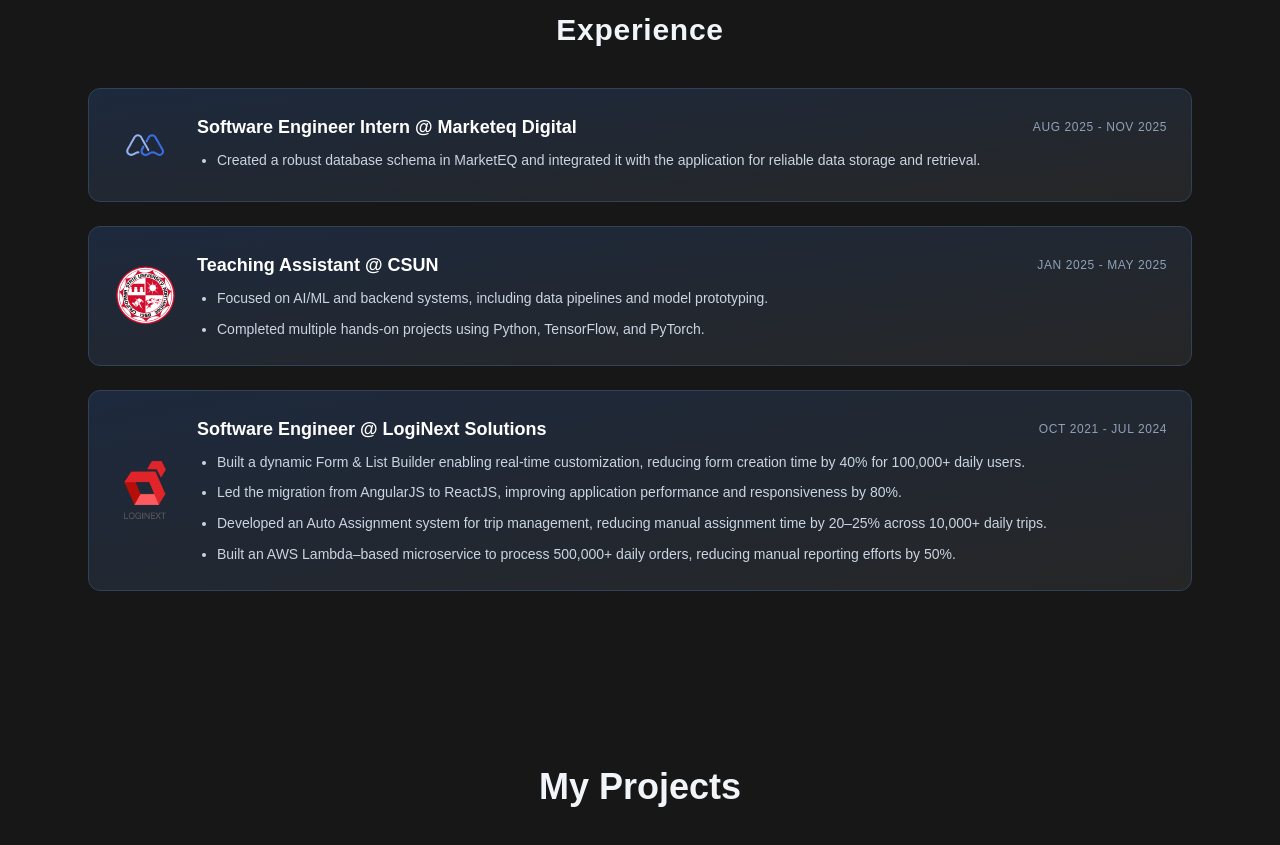
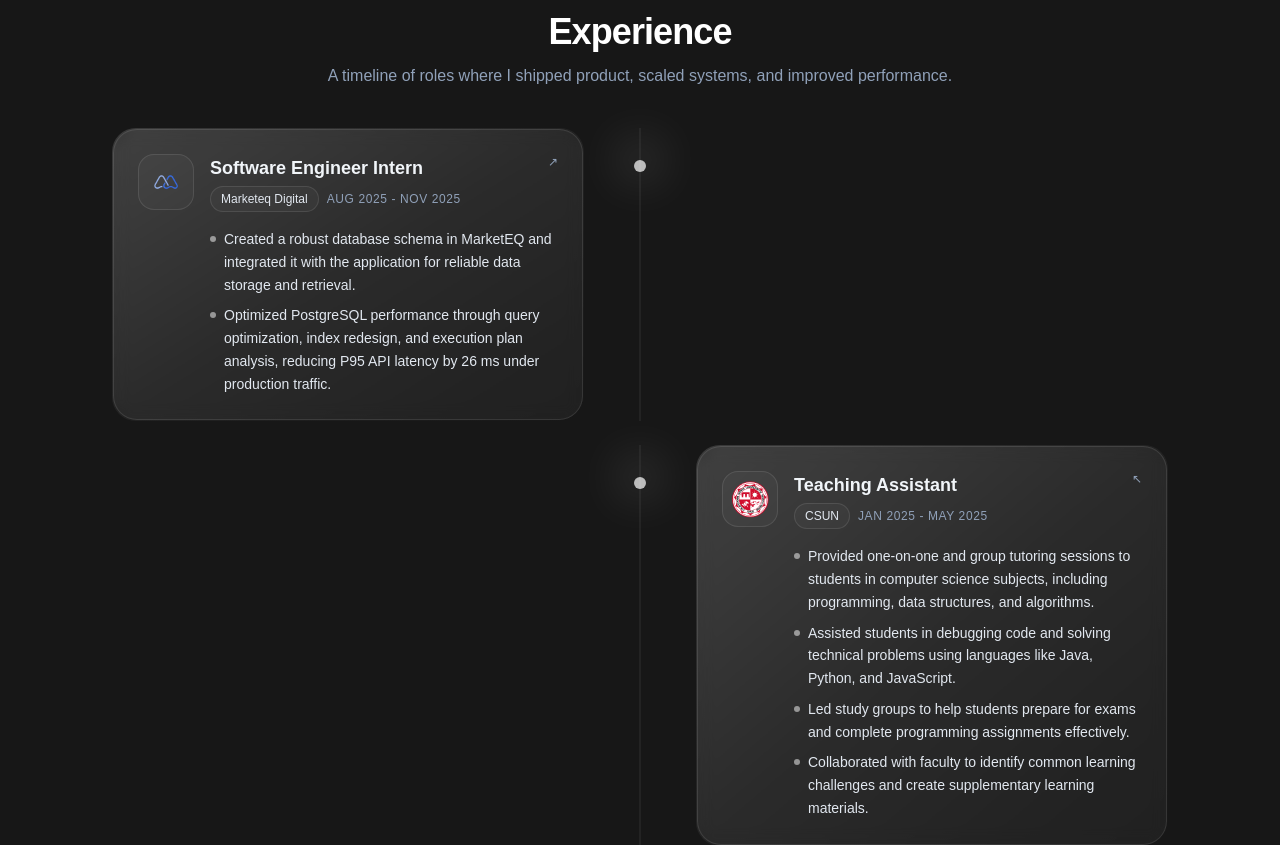
Before and after one commit to ashishnamdeo16/ashish-portfolio, a Next.js app: page / in a window 1280 px wide. Shown: the part 1440-2285 px from the top of the page. Built offline with nearby package versions, Linux system fonts and the light colour scheme.

Commit message:
Experience Section modified

```diff
--- a/app/pages/Experience/Experience.tsx
+++ b/app/pages/Experience/Experience.tsx
@@ -1,109 +1,249 @@
-
-
 const experience = [
   {
-    role: 'Software Engineer Intern',
-    company: 'Marketeq Digital',
-    duration: 'Aug 2025 - Nov 2025',
-    description: ['Created a robust database schema in MarketEQ and integrated it with the application for reliable data storage and retrieval.'],
-    logo: '/assets/marketEq.webp',
+    role: "Software Engineer Intern",
+    company: "Marketeq Digital",
+    duration: "Aug 2025 - Nov 2025",
+    description: [
+      "Created a robust database schema in MarketEQ and integrated it with the application for reliable data storage and retrieval.",
+      "Optimized PostgreSQL performance through query optimization, index redesign, and execution plan analysis, reducing P95 API latency by 26 ms under production traffic."
+    ],
+    logo: "/assets/marketEq.webp",
   },
   {
-    role: 'Teaching Assistant',
-    company: 'CSUN',
-    duration: 'Jan 2025 - May 2025',
+    role: "Teaching Assistant",
+    company: "CSUN",
+    duration: "Jan 2025 - May 2025",
     description: [
-      'Focused on AI/ML and backend systems, including data pipelines and model prototyping.',
-      'Completed multiple hands-on projects using Python, TensorFlow, and PyTorch.',
+      "Provided one-on-one and group tutoring sessions to students in computer science subjects, including programming, data structures, and algorithms.",
+      "Assisted students in debugging code and solving technical problems using languages like Java, Python, and JavaScript.",
+      "Led study groups to help students prepare for exams and complete programming assignments effectively.",
+      "Collaborated with faculty to identify common learning challenges and create supplementary learning materials."
     ],
-    logo: '/assets/CSUN.svg',
+    logo: "/assets/CSUN.svg",
   },
   {
-    role: 'Software Engineer',
-    company: 'LogiNext Solutions',
-    duration: 'Oct 2021 - Jul 2024',
+    role: "Software Engineer",
+    company: "LogiNext Solutions",
+    duration: "Oct 2021 - Jul 2024",
     description: [
-      'Built a dynamic Form & List Builder enabling real-time customization, reducing form creation time by 40% for 100,000+ daily users.',
-      'Led the migration from AngularJS to ReactJS, improving application performance and responsiveness by 80%.',
-      'Developed an Auto Assignment system for trip management, reducing manual assignment time by 20–25% across 10,000+ daily trips.',
-      'Built an AWS Lambda–based microservice to process 500,000+ daily orders, reducing manual reporting efforts by 50%.',
+      "Delivered a dynamic Form and List Builder spanning React and Java microservices,enabling real-time schema updates and reducing configuration effort by 40% for 100K+ daily users.",
+      "Diagnosed and resolved 500+ critical production bugs, improving system reliability and delivering a ~20% performance gain across core application flows.",
+      "Developed a scalable AWS Lambda–based microservice to retrieve and process order reports for 500,000+ daily orders, reducing manual data collection efforts by 50% and improving reporting efficiency.",
+      "Migrated key application modules from AngularJS to ReactJS, collaborating closely with backend services to ensure seamless integration. Achieved an ~80% performance improvement, significantly enhancing responsiveness and UX.",
+      "Designed and implemented a centralized Redmine Project Dashboard using ReactJS and Java to visualize project metrics, track task progress, and monitor team performance. Reduced report generation time by 60% for 15+ team members, streamlining project workflows.",
+      "CMS Platform Leadership: Led the development of a custom CMS platform with a team of 3 engineers, using ReactJS and NodeJS to manage blogs, articles, and multimedia content. Improved content management efficiency by 35% and reduced publishing time by 25%.",
+      "Built an intelligent Auto Assignment engine for trip management using order locations and saved configuration rules to automatically select optimal trips. Reduced manual assignment time by 20–25% across 10,000+ daily trips, improving operational efficiency.",
     ],
-    logo: '/assets/loginext.png',
-  }
-
+    logo: "/assets/loginext.png",
+  },
 ];
 
+type ExperienceItem = (typeof experience)[number];
 
 interface ExperienceProps {
   darkModeFlag: boolean;
 }
 
-const Experience = ({ darkModeFlag }: ExperienceProps) => {
-  const cardBg = darkModeFlag
-    ? 'from-slate-800 to-neutral-800 border border-slate-700 text-slate-300'
-    : 'from-white to-gray-100 border border-gray-300 text-gray-800';
+function cx(...classes: Array<string | false | undefined>) {
+  return classes.filter(Boolean).join(" ");
+}
+
+function ExperienceCard({
+  item,
+  darkModeFlag,
+  side,
+}: {
+  item: ExperienceItem;
+  darkModeFlag: boolean;
+  side: "left" | "right";
+}) {
+  const isLeft = side === "left";
+
+  const surface = darkModeFlag
+    ? "bg-white/[0.04] border-white/10 text-slate-100"
+    : "bg-black/[0.03] border-black/10 text-gray-900";
+
+  const muted = darkModeFlag ? "text-slate-400" : "text-gray-500";
+  const body = darkModeFlag ? "text-slate-200" : "text-gray-800";
+
+  // “cool” border illusion: outer gradient + inner surface
+  const outerGlow = darkModeFlag
+    ? "from-white/15 via-white/5 to-transparent"
+    : "from-black/15 via-black/5 to-transparent";
 
   return (
-    <section id="experience" className="space-y-10 py-16">
-      <h2 className="text-3xl font-extrabold tracking-wide text-center">
-        Experience
-      </h2>
+    <li className="relative grid md:grid-cols-2 md:gap-12">
+      {/* Center line */}
+      <div
+        className={cx(
+          "absolute left-4 top-0 h-full w-px md:left-1/2 md:-translate-x-1/2",
+          darkModeFlag ? "bg-white/10" : "bg-black/10"
+        )}
+        aria-hidden="true"
+      />
 
-      <div className="space-y-6">
-        {experience.map((exp, index) => (
+      {/* Dot + soft glow */}
       <div
-            key={index}
-            className={`flex p-6 rounded-xl bg-linear-to-br ${cardBg} transition-transform duration-200 hover:scale-[1.02]`}
+        className={cx(
+          "absolute left-4 top-8 h-3 w-3 -translate-x-1/2 rounded-full md:left-1/2 md:-translate-x-1/2",
+          darkModeFlag ? "bg-white/70" : "bg-black/40"
+        )}
+        aria-hidden="true"
+      />
+      <div
+        className={cx(
+          "absolute left-4 top-8 h-10 w-10 -translate-x-1/2 -translate-y-1/2 rounded-full blur-xl md:left-1/2 md:-translate-x-1/2",
+          darkModeFlag ? "bg-white/15" : "bg-black/10"
+        )}
+        aria-hidden="true"
+      />
+
+      {/* Card column placement */}
+      <div
+        className={cx(
+          "md:col-span-1",
+          isLeft ? "md:col-start-1 md:pr-8" : "md:col-start-2 md:pl-8"
+        )}
       >
-            {/* Logo */}
-            {exp.logo && (
+        {/* Outer gradient border */}
+        <div
+          className={cx(
+            "rounded-3xl p-[1px] bg-gradient-to-br",
+            outerGlow
+          )}
+        >
+          {/* Inner card */}
+          <article
+            className={cx(
+              "group relative rounded-3xl border p-5 sm:p-6 backdrop-blur",
+              surface,
+              "transition-all duration-300",
+              "hover:-translate-y-1 hover:shadow-[0_20px_80px_-40px_rgba(0,0,0,0.7)]"
+            )}
+          >
+            {/* subtle shine */}
+            <div
+              className={cx(
+                "pointer-events-none absolute inset-0 rounded-3xl opacity-0 transition-opacity duration-300 group-hover:opacity-100",
+                darkModeFlag
+                  ? "bg-gradient-to-tr from-white/0 via-white/5 to-white/0"
+                  : "bg-gradient-to-tr from-black/0 via-black/5 to-black/0"
+              )}
+              aria-hidden="true"
+            />
+
+            <div className="flex items-start gap-4">
+              {item.logo ? (
+                <div
+                  className={cx(
+                    "h-12 w-12 sm:h-14 sm:w-14 shrink-0 rounded-2xl border overflow-hidden grid place-items-center",
+                    darkModeFlag ? "border-white/10 bg-white/[0.03]" : "border-black/10 bg-black/[0.02]"
+                  )}
+                >
                   <img
-                src={exp.logo}
-                alt={`${exp.company} logo`}
-                className="w-16 h-16 object-contain rounded-md mr-5 md:items-center self-center"
+                    src={item.logo}
+                    alt={`${item.company} logo`}
+                    className="h-9 w-9 sm:h-10 sm:w-10 object-contain"
+                    loading="lazy"
                   />
+                </div>
+              ) : null}
+
+              <div className="min-w-0 flex-1">
+                <div className="flex flex-col gap-2 sm:flex-row sm:items-start sm:justify-between">
+                  <div className="min-w-0">
+                    <h3 className="truncate text-base sm:text-lg font-semibold">
+                      {item.role}
+                    </h3>
+
+                    <div className="mt-1 flex flex-wrap items-center gap-2">
+                      <span
+                        className={cx(
+                          "inline-flex items-center rounded-full border px-2.5 py-1 text-xs",
+                          darkModeFlag
+                            ? "border-white/10 bg-white/[0.03] text-slate-200"
+                            : "border-black/10 bg-black/[0.03] text-gray-800"
                         )}
-
-            {/* Content */}
-            <div className="flex-1">
-              {/* Header */}
-              <div className="flex flex-col md:flex-row md:justify-between md:items-center mb-2">
-                <span
-                  className={`font-semibold text-lg ${
-                    darkModeFlag ? 'text-white' : 'text-gray-900'
-                  }`}
                       >
-                  {exp.role} @ {exp.company}
+                        {item.company}
                       </span>
 
+                      <span className={cx("text-xs uppercase tracking-wider", muted)}>
+                        {item.duration}
+                      </span>
+                    </div>
+                  </div>
+
+                  {/* tiny arrow accent (desktop) */}
                   <span
-                  className={`text-xs uppercase tracking-wider ${
-                    darkModeFlag ? 'text-slate-400' : 'text-gray-500'
-                  } mt-1 md:mt-0`}
+                    className={cx(
+                      "hidden sm:inline-flex text-xs",
+                      muted,
+                      "transition-transform duration-300",
+                      isLeft ? "group-hover:translate-x-0.5" : "group-hover:-translate-x-0.5"
+                    )}
+                    aria-hidden="true"
                   >
-                  {exp.duration}
+                    {isLeft ? "↗" : "↖"}
                   </span>
                 </div>
 
-              {/* Bullet Points */}
-              <ul className="mt-2 space-y-2 text-sm leading-relaxed">
-                {exp.description.map((point, i) => (
-                  <li
-                    key={i}
-                    className={`list-disc ml-5 ${
-                      darkModeFlag ? 'text-slate-300' : 'text-gray-700'
-                    }`}
-                  >
-                    {point}
+                <ul className={cx("mt-4 space-y-2 text-sm leading-relaxed", body)}>
+                  {item.description.map((point, i) => (
+                    <li key={i} className="flex gap-2">
+                      <span
+                        className={cx(
+                          "mt-2 h-1.5 w-1.5 rounded-full",
+                          darkModeFlag ? "bg-white/50" : "bg-black/30"
+                        )}
+                      />
+                      <span className="flex-1">{point}</span>
                     </li>
                   ))}
                 </ul>
               </div>
             </div>
+          </article>
+        </div>
+      </div>
+
+      {/* Empty column spacer so it truly alternates */}
+      <div className={cx("hidden md:block", isLeft ? "md:col-start-2" : "md:col-start-1")} />
+    </li>
+  );
+}
+
+export default function Experience({ darkModeFlag }: ExperienceProps) {
+  return (
+    <section id="experience" className="py-16">
+      <div className="mx-auto max-w-6xl px-4 sm:px-6">
+        <div className="flex flex-col items-center text-center">
+          <h2
+            className={cx(
+              "text-3xl sm:text-4xl font-extrabold tracking-tight",
+              darkModeFlag ? "text-white" : "text-gray-900"
+            )}
+          >
+            Experience
+          </h2>
+
+          <p className={cx("mt-3 max-w-2xl text-sm sm:text-base", darkModeFlag ? "text-slate-400" : "text-gray-600")}>
+            A timeline of roles where I shipped product, scaled systems, and improved performance.
+          </p>
+        </div>
+
+        {/* Timeline */}
+        <ol className="relative mt-10 space-y-6">
+          {experience.map((item, index) => (
+            <ExperienceCard
+              key={`${item.company}-${item.role}-${index}`}
+              item={item}
+              darkModeFlag={darkModeFlag}
+              side={index % 2 === 0 ? "left" : "right"}
+            />
           ))}
+        </ol>
       </div>
     </section>
   );
-};
-
-export default Experience;
+}
```
Lines whose indentation alone changed are shown as unchanged.
